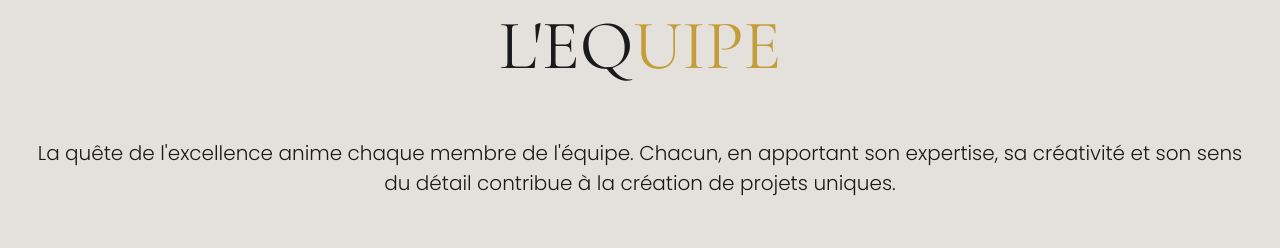
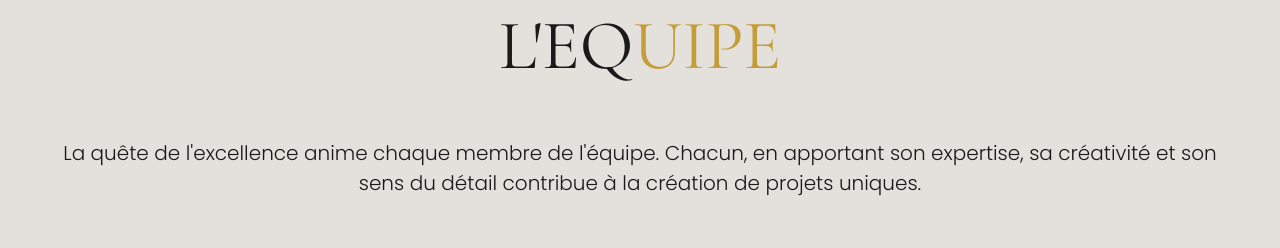
Before and after one commit to Scharlyopitz/CHEYSSOI-PARIS, a React (Vite) app: page / in a window 1280 px wide. Shown: the part 3500-3748 px from the top of the page. Built offline with nearby package versions, Linux system fonts and the light colour scheme.

Commit message:
Ajout padding pour le sous-titre de cette section

```diff
--- a/src/sass/sections/_team.scss
+++ b/src/sass/sections/_team.scss
@@ -23,6 +23,7 @@
       }
 
       p {
+        padding: 0 2vw;
         text-align: center;
         font-size: 20px;
         display: flex;
--- a/src/style/style.css
+++ b/src/style/style.css
@@ -713,6 +713,7 @@ nav .menu .link:hover::after {
   color: #c49d39;
 }
 #team .content header p {
+  padding: 0 2vw;
   text-align: center;
   font-size: 20px;
   display: flex;
```
Also changed, not shown: 1 other file (tests, documents, lock files or other folders).
